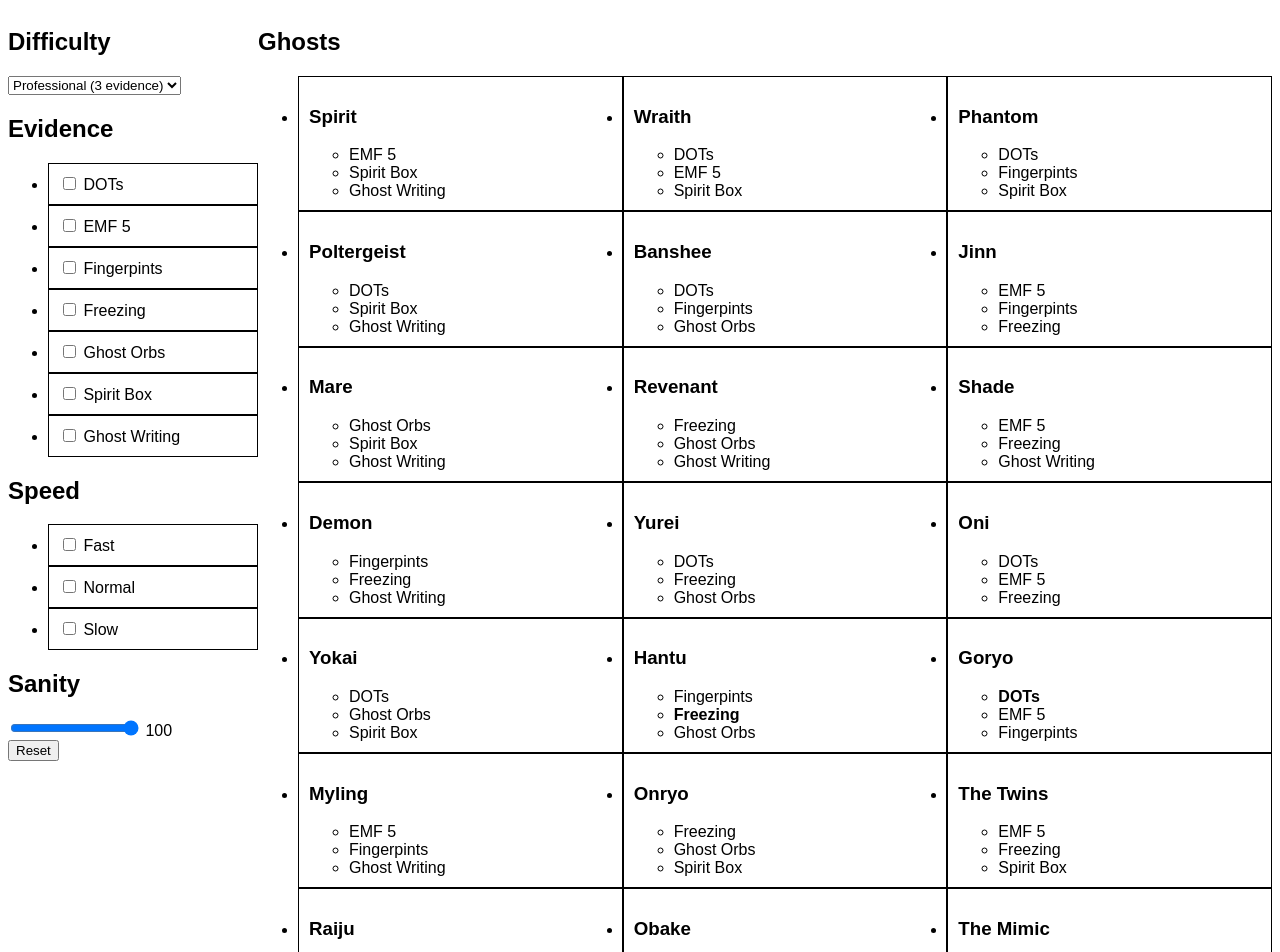
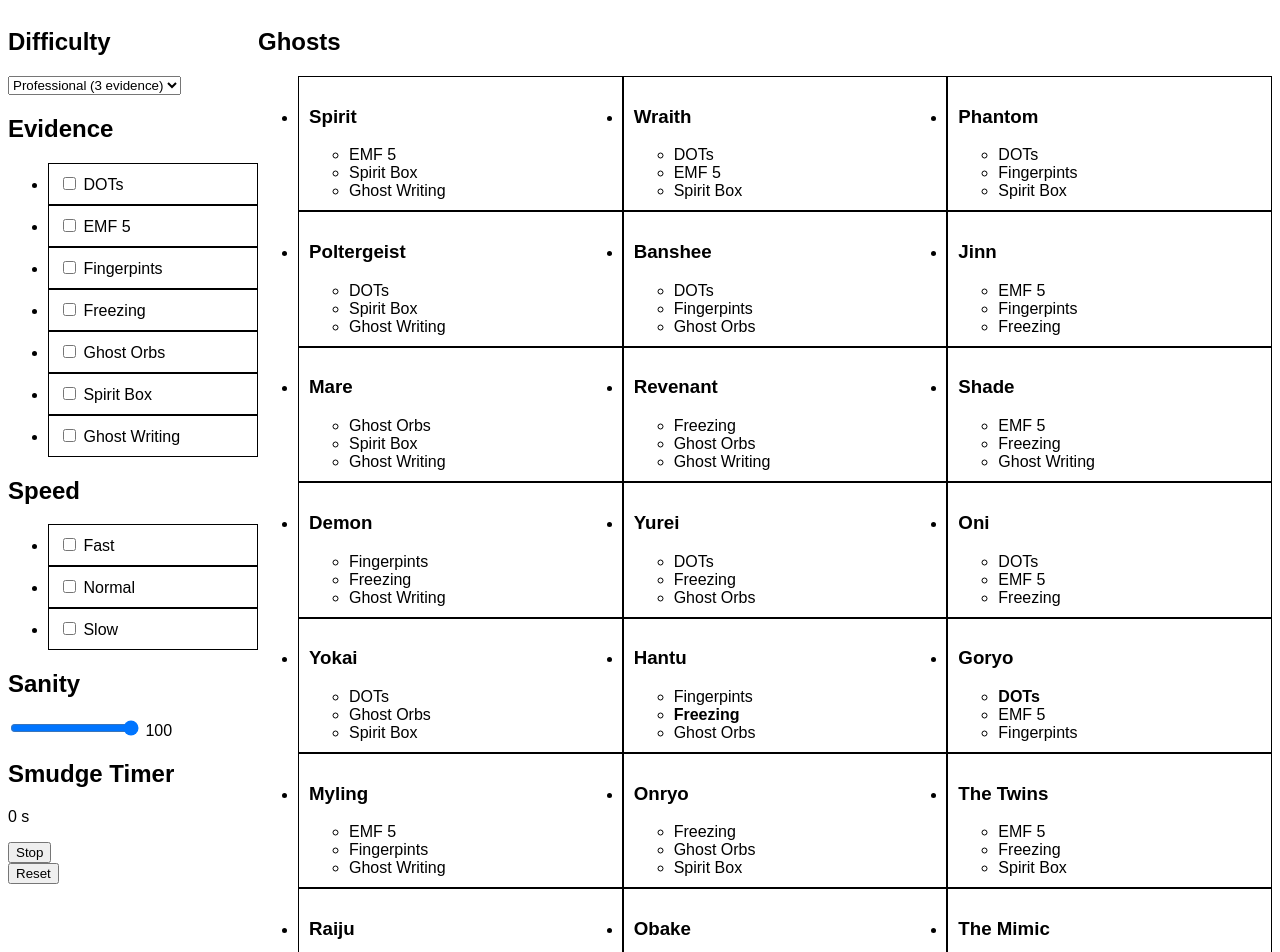
Before and after one commit to plateniteshow/phasmohelper, an Angular app: page / in a window 1280 px wide. Shown: the top 952 px of the page. Built offline with nearby package versions, Linux system fonts and the light colour scheme.

Commit message:
add simple smudge timer

```diff
--- a/src/app/app.component.html
+++ b/src/app/app.component.html
@@ -45,6 +45,15 @@
     </label>
   </section>
 
+  <!-- Smudge Timer -->
+  <section>
+    <h2>Smudge Timer</h2>
+    <p>{{smudgeTimer}} s</p>
+    <button type="button" (click)="toggleSmudgeTimer()">
+      {{ isSmugdeTimerRunning ? 'Pause' : 'Stop'}}
+    </button>
+  </section>
+
   <button type="button" (click)="reset()">Reset</button>
 </aside>
 
--- a/src/app/app.component.ts
+++ b/src/app/app.component.ts
@@ -17,7 +17,9 @@ export class AppComponent {
   public difficultySelection: Difficulty;
   public evidenceSelection: SelectionModel<Evidence>;
   public ghostSelection: SelectionModel<Ghost>;
+  public isSmugdeTimerRunning: boolean;
   public sanitySelection: number;
+  public smudgeTimer: number;
   public speedSelection: SelectionModel<Speed>;
 
   private readonly ghosts = GHOSTS;
@@ -27,6 +29,8 @@ export class AppComponent {
     this.evidenceSelection = new SelectionModel(true);
     this.ghostSelection = new SelectionModel(true);
     this.sanitySelection = 100;
+    this.smudgeTimer = 0;
+    this.isSmugdeTimerRunning = false;
     this.speedSelection = new SelectionModel(true);
   }
 
@@ -70,6 +74,10 @@ export class AppComponent {
     return filteredGhosts;
   }
 
+  public canHunt = (ghost: Ghost) => {
+    return this.sanitySelection <= ghost.huntSanity;
+  }
+
   public isEvidenceDisabled = (evidence: Evidence) => {
     // If evidence is already selected, do not disable
     if (this.evidenceSelection.selected.includes(evidence)) {
@@ -89,10 +97,6 @@ export class AppComponent {
     }
     // Otherwise, compare number of selected items with max number of allowed evidence (defined by difficulty)
     return this.evidenceSelection.selected.length >= this.numberOfEvidence();
-  }
-
-  public canHunt = (ghost: Ghost) => {
-    return this.sanitySelection <= ghost.huntSanity;
   }
 
   public isEvidenceSelected = (evidence: Evidence): boolean => {
@@ -131,10 +135,33 @@ export class AppComponent {
 
   public reset = (): void => {
     this.difficultySelection = Difficulty.PROFESSIONAL;
+    this.evidenceSelection.clear();
+    this.ghostSelection.clear();
     this.sanitySelection = 100;
-    this.evidenceSelection.clear();
+    this.smudgeTimer = 0;
+    this.isSmugdeTimerRunning = false;
     this.speedSelection.clear();
-    this.ghostSelection.clear();
+  }
+
+  public toggleSmudgeTimer = (): void => {
+    let smudgeInterval: any;
+    if (this.isSmugdeTimerRunning) {
+      // Stop Smudge Timer
+      this.isSmugdeTimerRunning = false;
+      clearInterval(smudgeInterval);
+    } else {
+      // Start Smudge Timer
+      this.smudgeTimer = 0;
+      this.isSmugdeTimerRunning = true;
+      smudgeInterval = setInterval(() => {
+        this.smudgeTimer += 1;
+        // Automatically Stop Smudge Timer
+        if (this.smudgeTimer === 180) {
+          this.isSmugdeTimerRunning = false;
+          clearInterval(smudgeInterval);
+        }
+      }, 1000);
+    }
   }
 
   public toggleEvidenceSelection = (evidence: Evidence) => {
```
